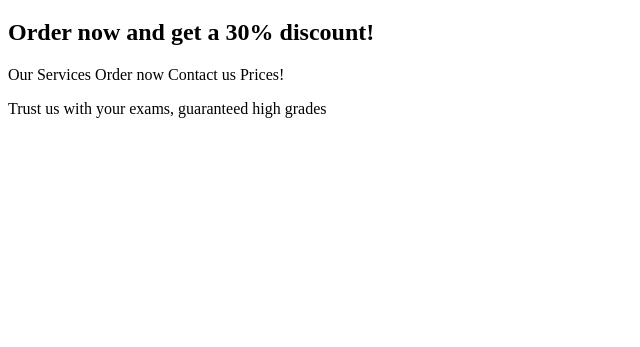
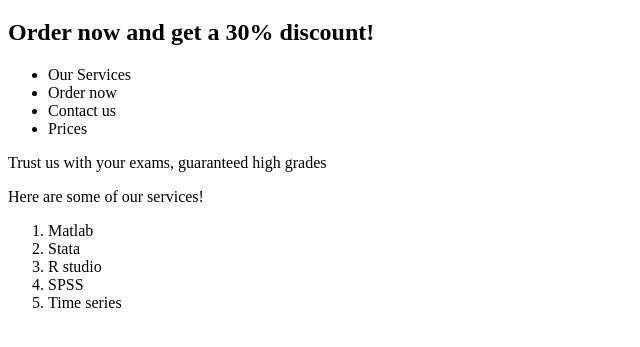
Before and after one commit to johngolem/Basic-Html, a plain HTML site: page unemployed-geeks.html in a window 1280 px wide. Shown: the part 87-434 px from the top of the page, without its empty margins (0-640 px from the left). Drawn offline with Linux system fonts and the light colour scheme.

Commit message:
add ol and li to code

```diff
--- a/unemployed-geeks.html
+++ b/unemployed-geeks.html
@@ -7,8 +7,24 @@
     <body>
       <h1> Quality work guranteed!</h1>
       <h2> Order now and get a 30% discount!</h2>
-      <p> Our Services Order now Contact us Prices!</p>
+      <p>
+      <ul>
+        <li>Our Services</li>
+        <li>Order now</li>
+        <li>Contact us</li>
+        <li>Prices</li>
+      </ul>
+      </p>
       <p> Trust us with your exams, guaranteed high grades</p>
+
+      <p> Here are some of our services!</p>
+      <ol>
+        <li>Matlab</li>
+        <li>Stata</li>
+        <li>R studio</li>
+        <li>SPSS</li>
+        <li>Time series</li>
+      </ol>
 
     </body>
   </html>
```
